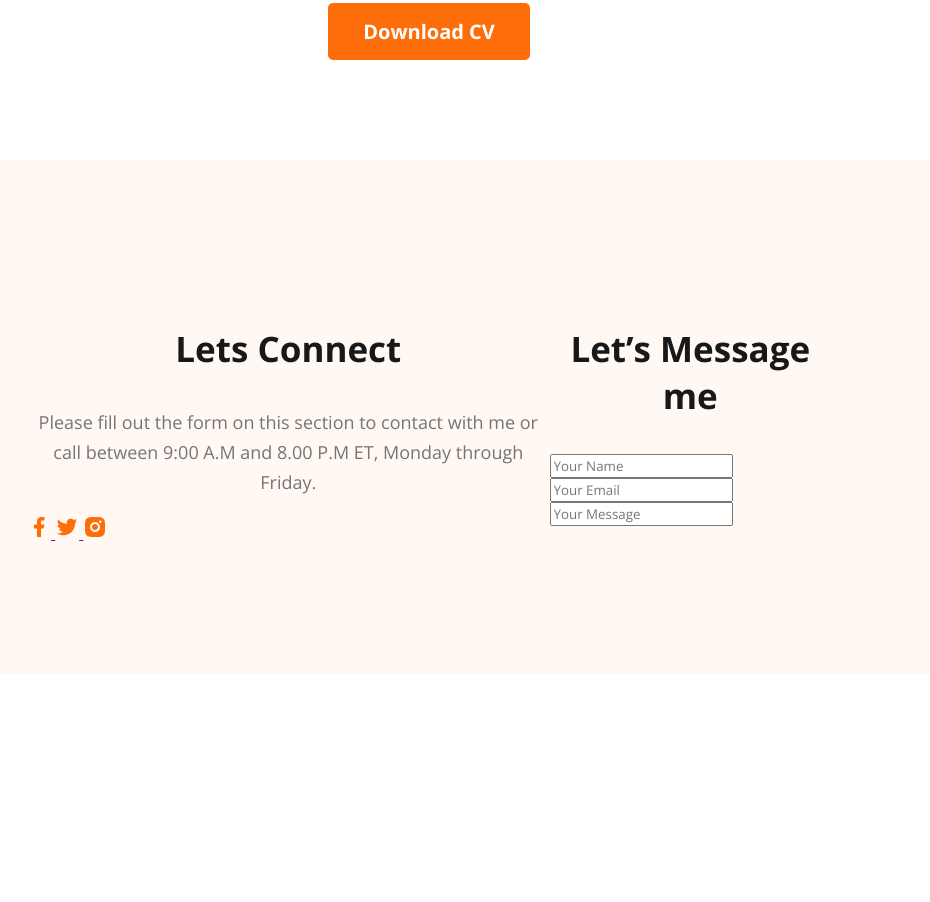
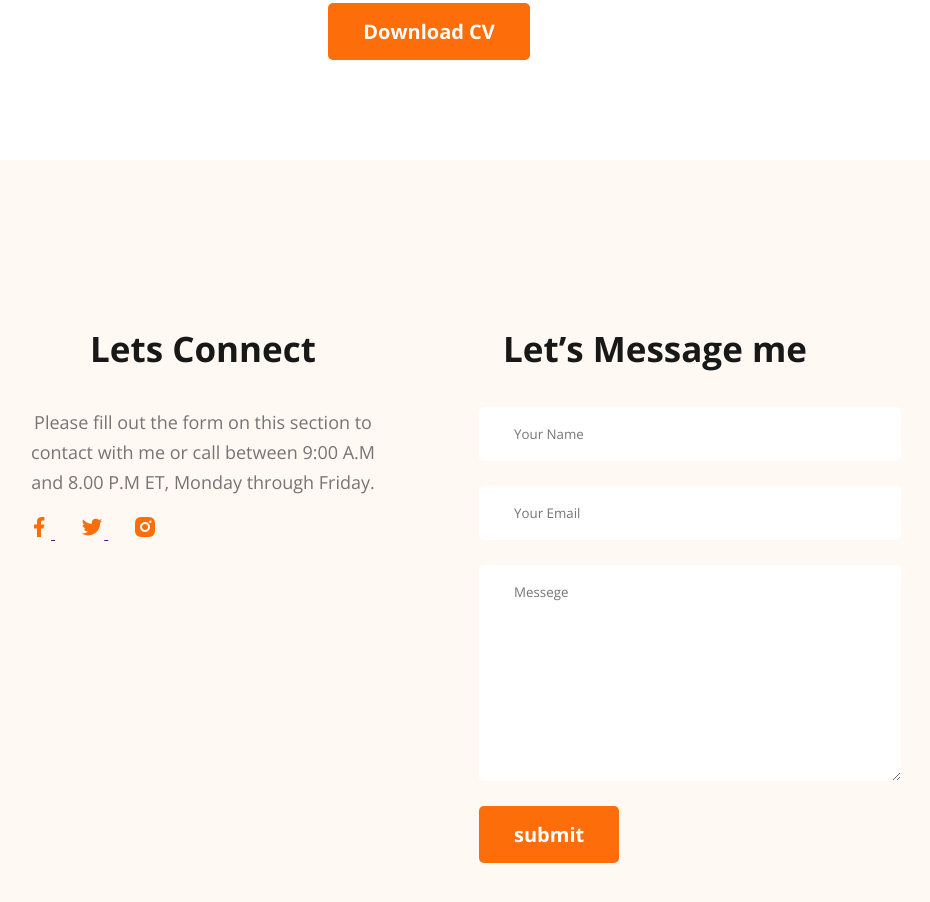
Before and after one commit to rabbisyed98/developer_portfolio, a plain HTML site: page index.html in a window 1280 px wide. Shown: the part 3478-4380 px from the top of the page, without its empty margins (211-1141 px from the left). Before the commit the page ends 4160 px from the top, so only its background shows below. Drawn offline with nearby package versions, Linux system fonts and the light colour scheme.

Commit message:
finished footer section

```diff
--- a/index.html
+++ b/index.html
@@ -164,7 +164,7 @@
             <h3 class="section-title">Lets Connect</h3>
             <p class="section-description">Please fill out the form on this section to contact with me or call between 9:00 A.M and 8.00 P.M ET, Monday through
             Friday.</p>
-            <div class="socila-links">
+            <div class="social-links">
                 <a href=""> <img src="images/icons/facebook.png" alt=""> </a>
                 <a href=""> <img src="images/icons/twitter.png" alt=""> </a>
                 <a href=""> <img src="images/icons/insta.png" alt=""> </a>
@@ -172,10 +172,11 @@
         </div>
         <div class="footer-column">
             <h3 class="section-title">Let’s Message me</h3>
-            <form action="">
+            <form action="" class="contact">
                 <input type="text" name="name" placeholder="Your Name">
                 <input type="email" name="email" placeholder="Your Email">
-                <input type="text-area" name="text-messege" placeholder="Your Message">
+               <textarea name="messege" id="" cols="30" rows="10" placeholder="Messege"></textarea>
+               <input type="submit" value="submit" class="btn-primary">
             </form>
         </div>
 
--- a/styles/styles.css
+++ b/styles/styles.css
@@ -206,7 +206,25 @@ skill-description {
 /* Footer Styles here */
 footer{
     display: flex;
+    gap: 100px;
     background: #FFF8F3;
     padding: 130px 230px;
     margin-top: 100px;
 }
+.footer-column{
+    width: 50%;
+}
+.social-links a{
+    margin-right: 25px;
+}
+
+.contact input[type='text'], .contact input[type='email'], textarea {
+    display: block;
+    margin-bottom: 25px;
+    padding: 18px 35px;
+    color: #757575;
+    background: #fff;
+    border-radius: 5px;
+    border: 0;
+    width: 100%;
+}
```
